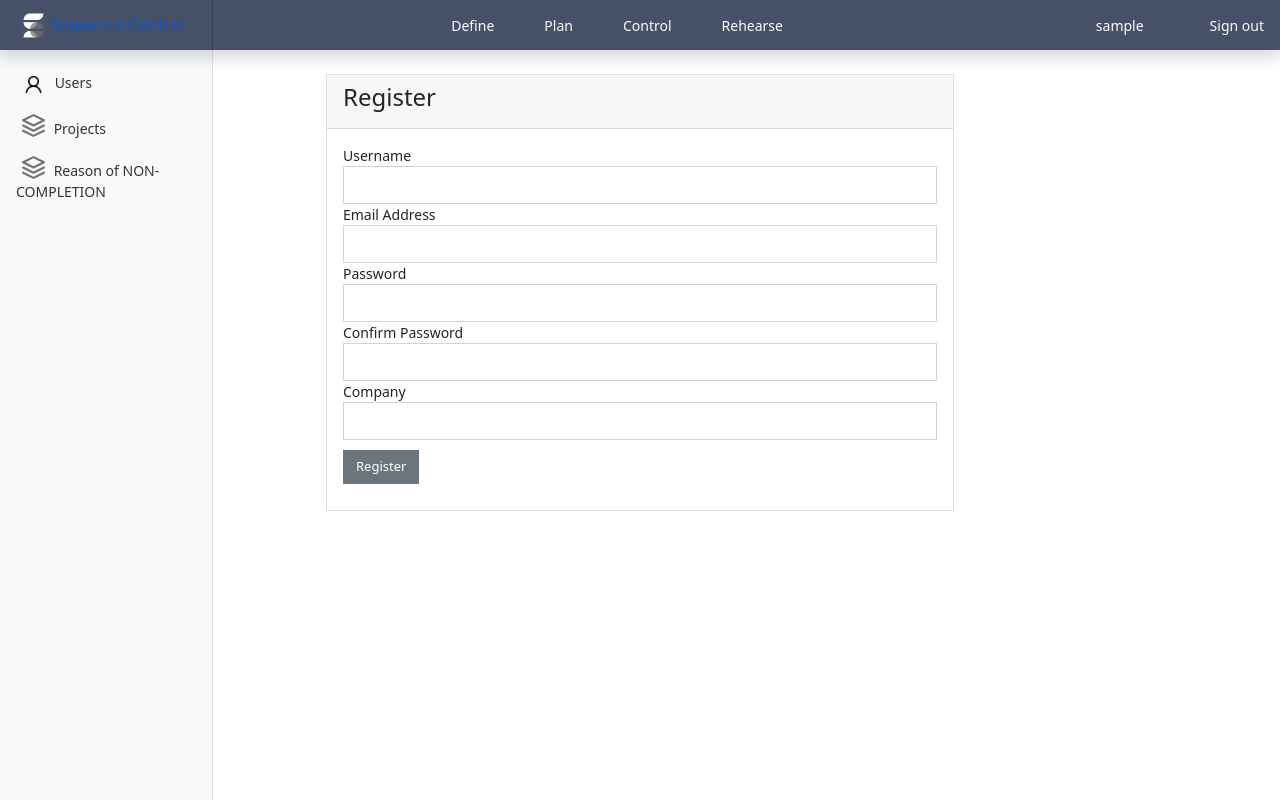
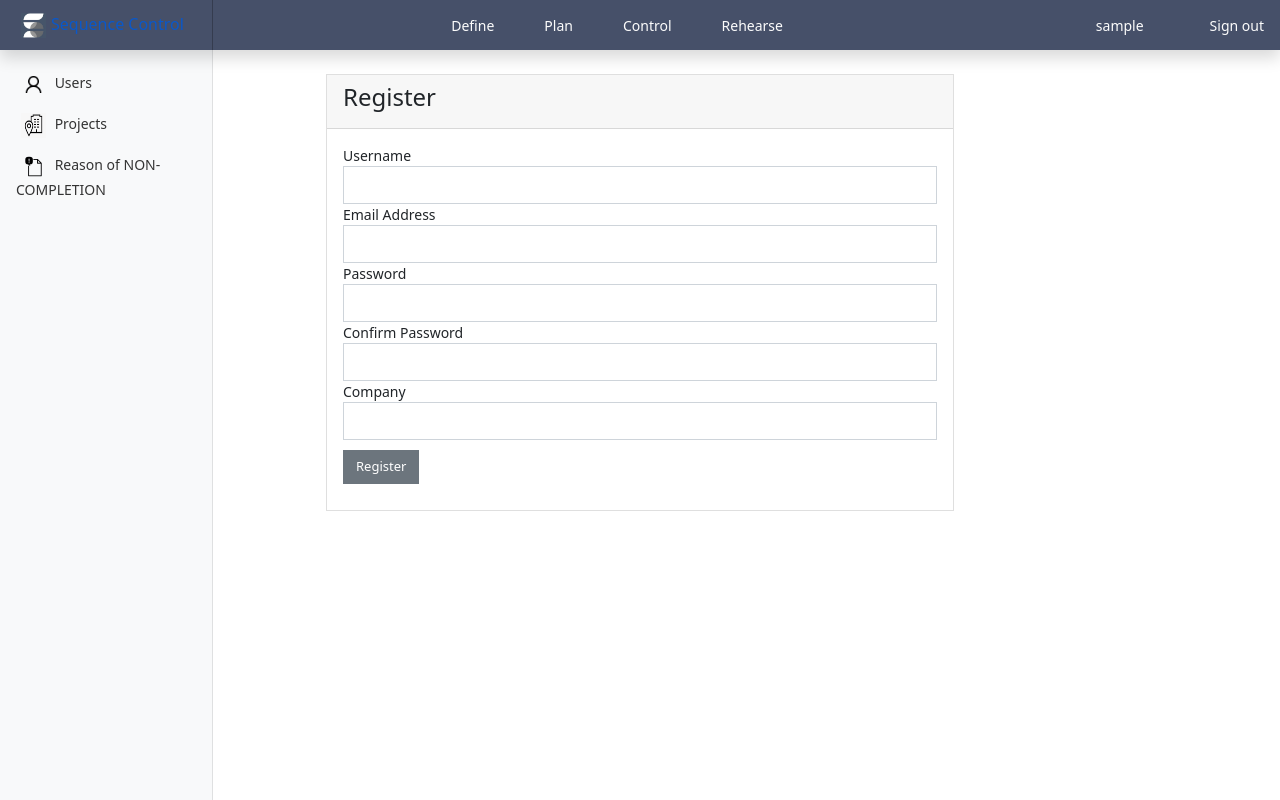
Before and after one commit to Simple2B/sequence_control, a Flask app: page /admin_add in a window 1280 px wide. Run offline with Flask 2, Linux system fonts and the light colour scheme; a user stored in the database is signed in; some libraries are stand-ins or nearby versions.

Commit message:
added icons

```diff
--- a/app/templates/define_nav.html
+++ b/app/templates/define_nav.html
@@ -14,14 +14,15 @@
       {% endif %} {% if current_user.role.name == "admin" %}
       <li class="nav-item">
         <a class="nav-link" href="{{url_for('main.define_projects')}}">
-          <span class="mainLogo" data-feather="layers"></span>
-          Projects
+          <img class="mainLogo" src= {{ url_for('static',
+          filename='images/project.png') }} alt="info" border="0"/> Projects
         </a>
       </li>
       <li class="nav-item">
         <a class="nav-link" href="{{url_for('main.define_reasons')}}">
-          <span class="mainLogo" data-feather="layers"></span>
-          Reason of NON-COMPLETION
+          <img class="mainLogo" src= {{ url_for('static',
+          filename='images/reasons.png') }} alt="info" border="0"/> Reason of
+          NON-COMPLETION
         </a>
       </li>
       {% endif %} {% if current_user.role.name == "project_manager" %}
```
Also changed, not shown: app/static/images/project.png (added), app/static/images/reasons.png (added).
